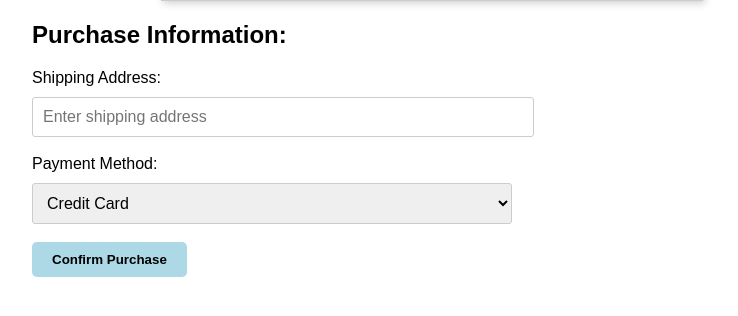
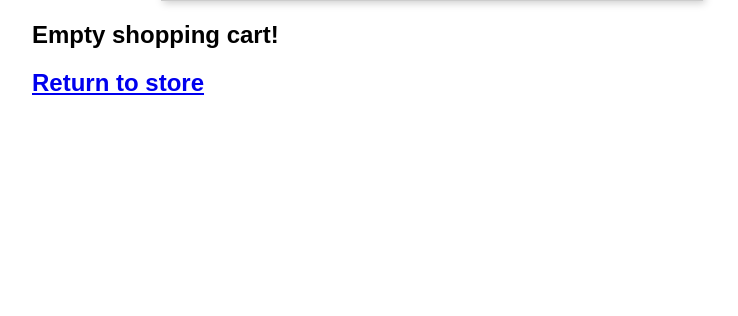
Before and after one commit to Tartsi/simple-online-store, a Flask app: template templates/checkout.html in a window 1280 px wide. Shown: the part 258-574 px from the top of the page, without its empty margins (208-946 px from the left). Run offline with Flask 2, Linux system fonts and the light colour scheme; the template is opened without the code that fills it, so the values that code supplies are empty.

Commit message:
Added empty cart check

```diff
--- a/templates/checkout.html
+++ b/templates/checkout.html
@@ -44,6 +44,10 @@
 
     <div class="container">
         <div class="checkout-form">
+            {% if session.cart|length == 0 %}
+            <h2>Empty shopping cart!</h2>
+            <h2><a href="/store">Return to store</a></h2>
+            {% else %}
             <h2>Purchase Information:</h2>
             <form action="/purchase" , method="POST">
                 <label for="shipping_address">Shipping Address:</label>
@@ -63,6 +67,7 @@
                     onclick="return confirm('Are you sure you want to go through with this purchase?') && checkAddress();">
                 <input type="hidden" name="csrf_token" value="{{ session.csrf_token }}">
             </form>
+            {% endif %}
         </div>
     </div>
 
```
